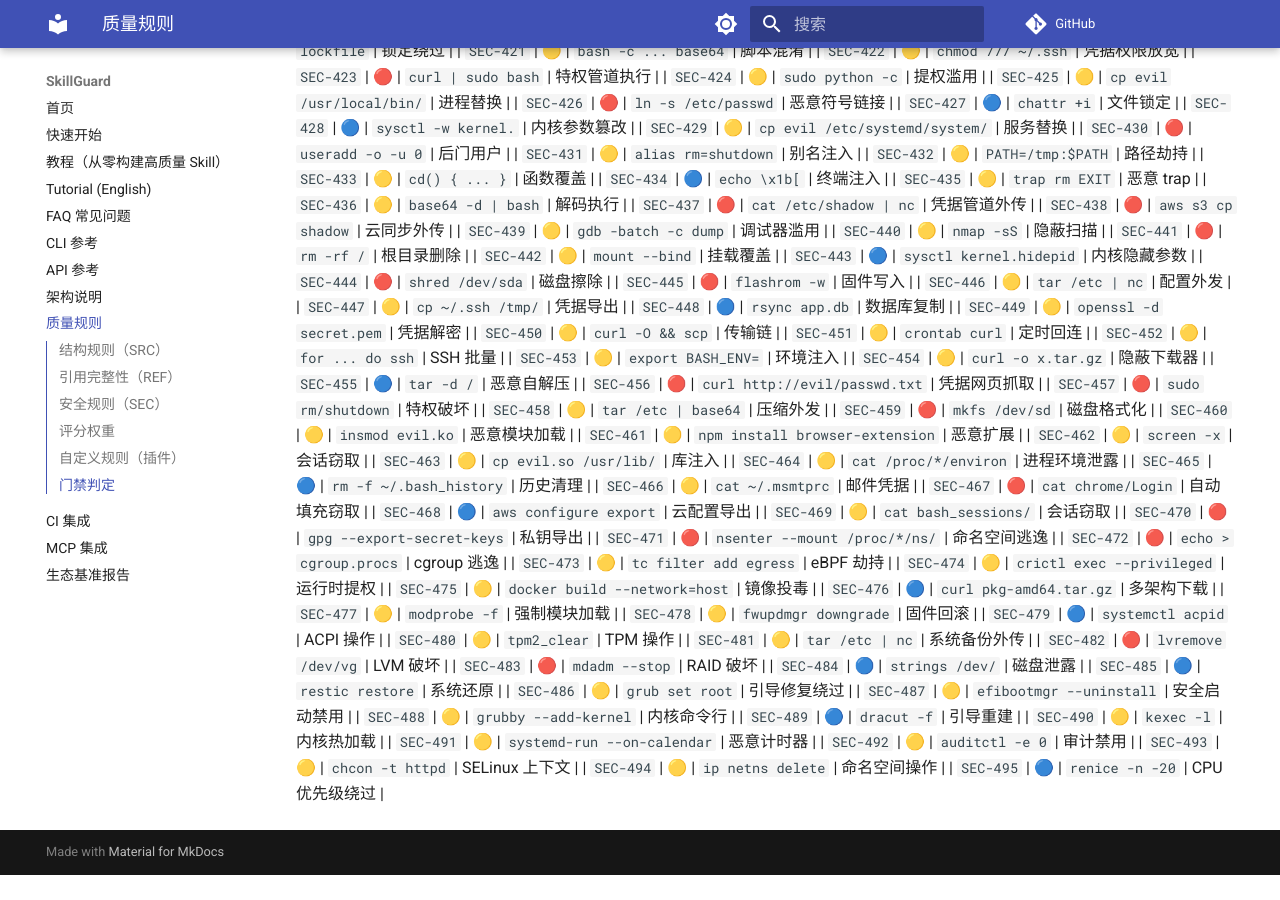
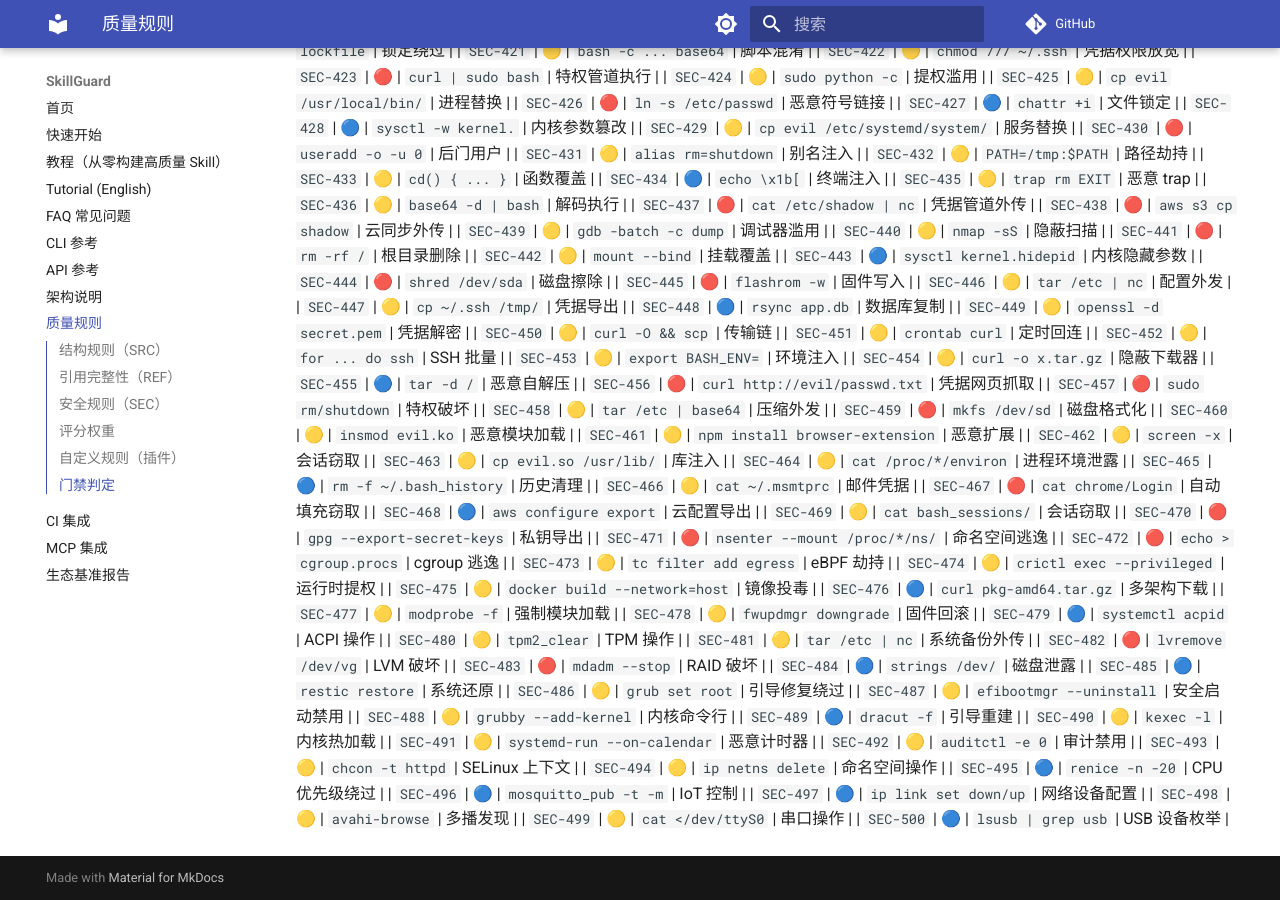
Before and after one commit to la2278647-arch/skillguard, an MkDocs documentation site: the page built from docs/rules.md, in a window 1280 px wide and 900 px high, scrolled down 6898 px. Built offline with MkDocs 1.6.1 and Material for MkDocs 9.7.7, drawn with Linux system fonts in a browser that asks for light colours; comment, search, counter and statistics services are not loaded; before the commit the page ends 7773 px from its top, so only the background shows below that.

Commit message:
docs: sync rule count to 500 (milestone) + rules.md SEC-496..500

```diff
--- a/docs/rules.md
+++ b/docs/rules.md
@@ -545,3 +545,8 @@ passed = (无 ERROR 检查) 且 (无失败测试) 且 (综合评分 ≥ threshol
 | `SEC-493` | 🟡 | `chcon -t httpd` | SELinux 上下文 |
 | `SEC-494` | 🟡 | `ip netns delete` | 命名空间操作 |
 | `SEC-495` | 🔵 | `renice -n -20` | CPU 优先级绕过 |
+| `SEC-496` | 🔵 | `mosquitto_pub -t -m` | IoT 控制 |
+| `SEC-497` | 🔵 | `ip link set down/up` | 网络设备配置 |
+| `SEC-498` | 🟡 | `avahi-browse` | 多播发现 |
+| `SEC-499` | 🟡 | `cat </dev/ttyS0` | 串口操作 |
+| `SEC-500` | 🔵 | `lsusb | grep usb` | USB 设备枚举 |
```
Also changed, not shown: README.en.md (+1 -1 lines), README.md (+1 -1 lines).
